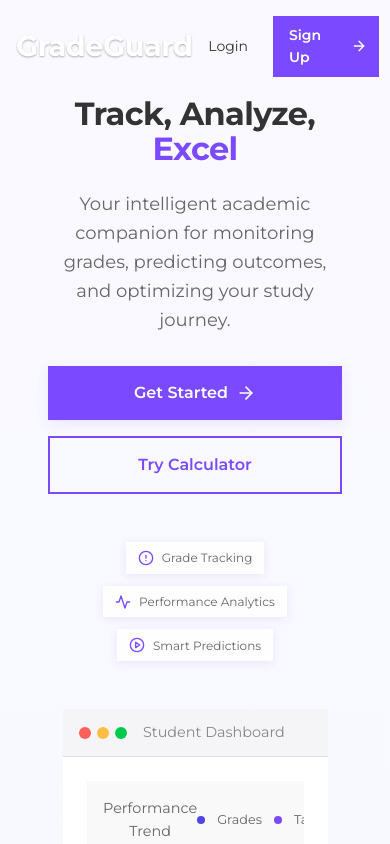
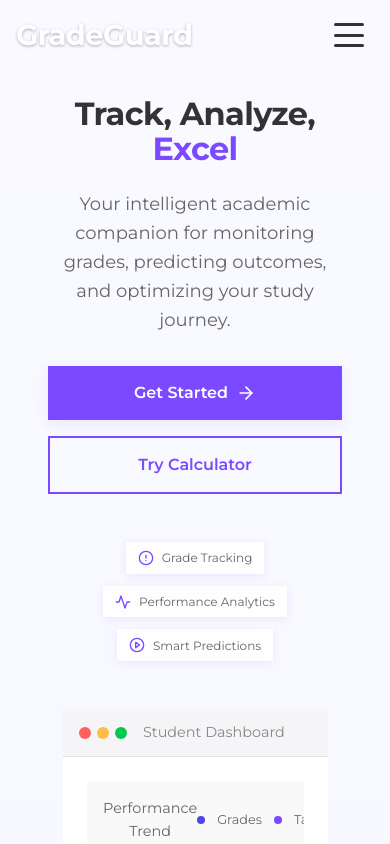
Before and after one commit to SarveshMina/GradeGuard, a Vue app in the folder gradehome-frontend/: page / in a window 390 px wide. Shown: the top 844 px of the page. Built offline with nearby package versions, Linux system fonts and the light colour scheme; no server answers; what @capacitor/core, v-calendar would draw is missing.

Commit message:
Updated Login page and updated config to work with azure

```diff
--- a/gradehome-frontend/package.json
+++ b/gradehome-frontend/package.json
@@ -28,6 +28,7 @@
     "gsap": "^3.12.7",
     "mitt": "^3.0.1",
     "papaparse": "^5.5.2",
+    "split-type": "^0.2.5",
     "v-calendar": "^3.1.2",
     "vue": "^3.5.13",
     "vue-router": "^4.5.0",
--- a/gradehome-frontend/src/config.js
+++ b/gradehome-frontend/src/config.js
@@ -1,3 +1,3 @@
-export const API_URL = 'http://localhost:7071/api';
+export const API_URL = 'https://gradeguard-api.azurewebsites.net/api';
 
-//https://gradeguard-api.azurewebsites.net/api
+//http://localhost:7071/api
--- a/gradehome-frontend/src/views/Landing.vue
+++ b/gradehome-frontend/src/views/Landing.vue
@@ -1,18 +1,28 @@
 <template>
   <div class="landing-container" ref="landingContainer">
     <!-- Fixed Header/Nav with backdrop blur -->
-    <header class="landing-header" ref="headerRef" :class="{ 'scrolled': isScrolled }">
+    <header class="landing-header" ref="headerRef" :class="{ 'scrolled': isScrolled, 'mobile-menu-open': mobileMenuOpen }">
       <div class="logo-container">
-        <div class="logo visible-logo">GradeGuard</div>
+        <div class="logo">GradeGuard</div>
       </div>
-      <nav>
+
+      <!-- Mobile menu toggle -->
+      <button class="mobile-menu-toggle" @click="toggleMobileMenu" aria-label="Toggle menu">
+        <div class="hamburger" :class="{ 'active': mobileMenuOpen }">
+          <span></span>
+          <span></span>
+          <span></span>
+        </div>
+      </button>
+
+      <nav :class="{ 'mobile-active': mobileMenuOpen }">
         <!-- Arrow buttons for Login & Sign Up -->
-        <router-link :to="{ path: '/login', query: { mode: 'login' } }" class="nav-btn">
+        <router-link :to="{ path: '/login', query: { mode: 'login' } }" class="nav-btn" @click="mobileMenuOpen = false">
           <span class="text">Login</span>
           <span class="hover-circle"></span>
         </router-link>
 
-        <router-link :to="{ path: '/login', query: { mode: 'signup' } }" class="nav-btn primary">
+        <router-link :to="{ path: '/login', query: { mode: 'signup' } }" class="nav-btn primary" @click="mobileMenuOpen = false">
           <span class="text">Sign Up</span>
           <svg class="arrow-icon" width="16" height="16" viewBox="0 0 24 24" fill="none" stroke="currentColor" stroke-width="2" stroke-linecap="round" stroke-linejoin="round">
             <path d="M5 12h14"></path>
@@ -442,6 +452,7 @@ export default {
       darkMode: false,
       showScrollDown: true,
       isScrolled: false,
+      mobileMenuOpen: false,
       university: '',
       degree: '',
       statsMode: 'percentage',
@@ -464,8 +475,17 @@ export default {
     toggleDarkMode() {
       this.darkMode = toggleDarkMode(); // Use the centralized toggle function
     },
+    toggleMobileMenu() {
+      this.mobileMenuOpen = !this.mobileMenuOpen;
+      document.body.classList.toggle('menu-open', this.mobileMenuOpen);
+    },
+    closeMobileMenu() {
+      this.mobileMenuOpen = false;
+      document.body.classList.remove('menu-open');
+    },
     scrollToCalcForm() {
-      this.$refs.statsSectionRef.scrollIntoView({ behavior: 'smooth' })
+      this.$refs.statsSectionRef.scrollIntoView({ behavior: 'smooth' });
+      this.closeMobileMenu();
     },
     updateGradient() {
       const container = this.$refs.landingContainer;
@@ -598,32 +618,6 @@ export default {
       ease: 'power3.out',
     });
 
-    // Force logo visibility on page load
-    this.$nextTick(() => {
-      const logoElement = document.querySelector('.landing-header .logo');
-      if (logoElement) {
-        // Force visibility with inline styles
-        logoElement.style.opacity = '1';
-        logoElement.style.visibility = 'visible';
-
-        // Set initial color based on page position
-        if (window.scrollY > 20) {
-          // Use gradient for scrolled state
-          logoElement.style.background = 'linear-gradient(135deg, var(--primary-color), var(--accent-pink))';
-          logoElement.style.webkitBackgroundClip = 'text';
-          logoElement.style.backgroundClip = 'text';
-          logoElement.style.webkitTextFillColor = 'transparent';
-        } else {
-          // Use solid color for top position
-          logoElement.style.color = 'white';
-          logoElement.style.background = 'none';
-          logoElement.style.webkitBackgroundClip = 'initial';
-          logoElement.style.backgroundClip = 'initial';
-          logoElement.style.webkitTextFillColor = 'initial';
-        }
-      }
-    });
-
     gsap.from('.hero-buttons', {
       y: 50,
       opacity: 0,
@@ -676,8 +670,15 @@ export default {
 /* Custom CSS Variables */
 :root {
   --primary-hue: 265;
+  --primary-color: #7b49ff;
+  --primary-light: #9061ff;
+  --primary-dark: #6234e0;
   --bg-gradient-from: #f9f9ff;
   --bg-gradient-to: #f0f0ff;
+
+  /* Text colors */
+  --text-primary: #333;
+  --text-secondary: #555;
 
   /* Accent colors */
   --accent-blue: #4f46e5;
@@ -701,6 +702,12 @@ export default {
   --shadow-md: 0 4px 6px rgba(0, 0, 0, 0.07);
   --shadow-lg: 0 10px 15px rgba(0, 0, 0, 0.08);
   --shadow-xl: 0 20px 25px rgba(0, 0, 0, 0.1);
+}
+
+/* Dark mode variables */
+body.dark-mode {
+  --text-primary: #f0f0f0;
+  --text-secondary: #bbbbbb;
 }
 
 /* Main container */
@@ -730,36 +737,34 @@ export default {
   transition: all var(--transition-medium) ease;
 }
 
-/* Logo Fix for Landing Page */
+/* Fixed Logo Styling */
 .landing-header .logo {
   font-size: 1.8rem;
   font-weight: 800;
-  color: white; /* Make the logo white for better visibility on dark background */
   letter-spacing: -0.5px;
   position: relative;
-  text-decoration: none;
-
-  /* Remove gradient text styling that might be causing issues */
-  background: none;
-  -webkit-background-clip: initial;
-  background-clip: initial;
-  -webkit-text-fill-color: initial;
-
-  /* Add a text shadow for better visibility */
-  text-shadow: 0 1px 2px rgba(0, 0, 0, 0.3);
-
-  /* Make sure it's visible */
-  display: block;
   z-index: 100;
 }
 
-/* When page scrolls, logo will switch to the gradient style */
+/* Logo in regular state (top of page) */
+.landing-header:not(.scrolled) .logo {
+  color: white;
+  text-shadow: 0 1px 3px rgba(0, 0, 0, 0.3);
+}
+
+/* Logo when scrolled */
 .landing-header.scrolled .logo {
-  background: linear-gradient(135deg, var(--primary-color), var(--accent-pink));
-  -webkit-background-clip: text;
-  background-clip: text;
-  -webkit-text-fill-color: transparent;
-  text-shadow: none;
+  color: var(--primary-color);
+}
+
+/* When in dark mode, adjust logo color */
+body.dark-mode .landing-header:not(.scrolled) .logo {
+  color: white;
+  text-shadow: 0 1px 3px rgba(0, 0, 0, 0.5);
+}
+
+body.dark-mode .landing-header.scrolled .logo {
+  color: var(--primary-color);
 }
 
 .landing-header.scrolled {
@@ -779,18 +784,35 @@ body.dark-mode .landing-header.scrolled {
   align-items: center;
 }
 
-.logo {
-  font-size: 1.75rem;
-  font-weight: 800;
-  color: var(--primary-color);
-  background: linear-gradient(135deg, var(--primary-color), var(--accent-pink));
-  -webkit-background-clip: text;
-  background-clip: text;
-  -webkit-text-fill-color: transparent;
-  letter-spacing: -0.5px;
+/* Mobile Menu Toggle */
+.mobile-menu-toggle {
+  display: none;
+  background: transparent;
+  border: none;
+  cursor: pointer;
+  padding: 10px;
+  z-index: 60;
+}
+
+.hamburger {
+  width: 30px;
+  height: 24px;
   position: relative;
-}
-
+  display: flex;
+  flex-direction: column;
+  justify-content: space-between;
+}
+
+.hamburger span {
+  display: block;
+  width: 100%;
+  height: 3px;
+  background-color: var(--text-primary);
+  border-radius: 3px;
+  transition: all 0.3s ease;
+}
+
+/* Logo hover animation */
 .logo::after {
   content: "";
   position: absolute;
@@ -819,11 +841,15 @@ nav {
   padding: 0.625rem 1.25rem;
   font-size: 0.95rem;
   font-weight: 500;
-  color: var(--text-primary);
+  color: white;
   text-decoration: none;
   border-radius: var(--radius-full);
   transition: all var(--transition-medium) ease;
   overflow: hidden;
+}
+
+.landing-header.scrolled .nav-btn {
+  color: var(--text-primary);
 }
 
 .nav-btn .hover-circle {
@@ -877,11 +903,15 @@ nav {
   width: 40px;
   height: 40px;
   background: transparent;
-  color: var(--text-primary);
+  color: white;
   border: none;
   border-radius: 50%;
   cursor: pointer;
   transition: all var(--transition-medium) ease;
+}
+
+.landing-header.scrolled .theme-toggle {
+  color: var(--text-primary);
 }
 
 .theme-toggle:hover {
@@ -1406,6 +1436,25 @@ body.dark-mode .grade-item {
   font-weight: 500;
 }
 
+/* Mobile menu styles */
+.hamburger.active span:nth-child(1) {
+  transform: translateY(10px) rotate(45deg);
+}
+
+.hamburger.active span:nth-child(2) {
+  opacity: 0;
+}
+
+.hamburger.active span:nth-child(3) {
+  transform: translateY(-10px) rotate(-45deg);
+}
+
+body.menu-open {
+  overflow: hidden;
+}
+
+/* Rest of CSS remains the same... */
+
 /* -------------- Calculator Section -------------- */
 .calculator-section {
   padding: 6rem 2rem;
@@ -1881,6 +1930,33 @@ body.dark-mode .system-card {
   transform: translateX(3px);
 }
 
+/* -------------- Animations & Transitions -------------- */
+.fade-scale-enter-active,
+.fade-scale-leave-active {
+  transition: opacity var(--transition-medium) ease, transform var(--transition-medium) ease;
+}
+
+.fade-scale-enter-from,
+.fade-scale-leave-to {
+  opacity: 0;
+  transform: scale(0.95);
+}
+
+@keyframes floating {
+  0%, 100% { transform: translateY(0); }
+  50% { transform: translateY(-15px); }
+}
+
+@keyframes pulse {
+  0%, 100% { transform: scale(1); }
+  50% { transform: scale(1.05); }
+}
+
+@keyframes shimmer {
+  0% { transform: translateX(-100%); }
+  100% { transform: translateX(100%); }
+}
+
 /* -------------- Responsive Styles -------------- */
 @media (max-width: 1200px) {
   .hero-content-wrapper {
@@ -1892,7 +1968,16 @@ body.dark-mode .system-card {
   }
 }
 
+/* Tablet Styles */
 @media (max-width: 992px) {
+  .landing-header {
+    padding: 1rem 1.5rem;
+  }
+
+  .landing-header.scrolled {
+    padding: 0.5rem 1.5rem;
+  }
+
   .hero-content-wrapper {
     flex-direction: column;
     text-align: center;
@@ -1924,18 +2009,63 @@ body.dark-mode .system-card {
   }
 }
 
+/* Mobile Styles */
 @media (max-width: 768px) {
+  .mobile-menu-toggle {
+    display: block;
+  }
+
+  nav {
+    position: fixed;
+    top: 0;
+    right: -100%;
+    width: 80%;
+    max-width: 300px;
+    height: 100vh;
+    background-color: white;
+    box-shadow: -5px 0 15px rgba(0, 0, 0, 0.1);
+    flex-direction: column;
+    justify-content: flex-start;
+    padding: 5rem 1.5rem 2rem;
+    transition: right 0.3s ease;
+    overflow-y: auto;
+    z-index: 40;
+  }
+
+  body.dark-mode nav {
+    background-color: #1a1a2e;
+  }
+
+  nav.mobile-active {
+    right: 0;
+  }
+
+  .nav-btn {
+    width: 100%;
+    text-align: center;
+    padding: 1rem;
+    color: var(--text-primary);
+  }
+
+  .nav-btn.primary {
+    margin-top: 0.5rem;
+  }
+
+  .theme-toggle {
+    margin-top: 1rem;
+    color: var(--text-primary);
+  }
+
   .landing-header {
-    padding: 1rem;
+    padding: 0.75rem 1rem;
+  }
+
+  .landing-header.scrolled {
+    padding: 0.5rem 1rem;
   }
 
   .logo {
     font-size: 1.5rem;
-  }
-
-  .nav-btn {
-    padding: 0.5rem 1rem;
-    font-size: 0.875rem;
   }
 
   .hero-section {
@@ -1975,6 +2105,7 @@ body.dark-mode .system-card {
   }
 }
 
+/* Small Mobile Styles */
 @media (max-width: 480px) {
   .hero-title {
     font-size: 2rem;
@@ -1993,32 +2124,13 @@ body.dark-mode .system-card {
   .section-header h2 {
     font-size: 1.75rem;
   }
-}
-
-/* -------------- Animations & Transitions -------------- */
-.fade-scale-enter-active,
-.fade-scale-leave-active {
-  transition: opacity var(--transition-medium) ease, transform var(--transition-medium) ease;
-}
-
-.fade-scale-enter-from,
-.fade-scale-leave-to {
-  opacity: 0;
-  transform: scale(0.95);
-}
-
-@keyframes floating {
-  0%, 100% { transform: translateY(0); }
-  50% { transform: translateY(-15px); }
-}
-
-@keyframes pulse {
-  0%, 100% { transform: scale(1); }
-  50% { transform: scale(1.05); }
-}
-
-@keyframes shimmer {
-  0% { transform: translateX(-100%); }
-  100% { transform: translateX(100%); }
+
+  .calc-form, .stats-card {
+    padding: 1.5rem;
+  }
+
+  .feature-card, .system-card {
+    padding: 1.5rem;
+  }
 }
 </style>
--- a/gradehome-frontend/src/views/Login.vue
+++ b/gradehome-frontend/src/views/Login.vue
@@ -33,7 +33,6 @@
       <div class="mobile-menu" :class="{ 'mobile-menu-open': mobileMenuOpen }" v-if="isMobile">
         <a href="/" class="mobile-nav-link"><i class="fas fa-home"></i> Home</a>
         <a href="/features" class="mobile-nav-link"><i class="fas fa-star"></i> Features</a>
-        <a href="/pricing" class="mobile-nav-link"><i class="fas fa-tag"></i> Pricing</a>
         <a href="/support" class="mobile-nav-link"><i class="fas fa-headset"></i> Support</a>
         <div class="mobile-auth-buttons">
           <button v-if="formMode !== 'login'" @click="switchToLogin" class="mobile-nav-btn login-btn">
```
Also changed, not shown: 2 other files (tests, documents, lock files or other folders).
